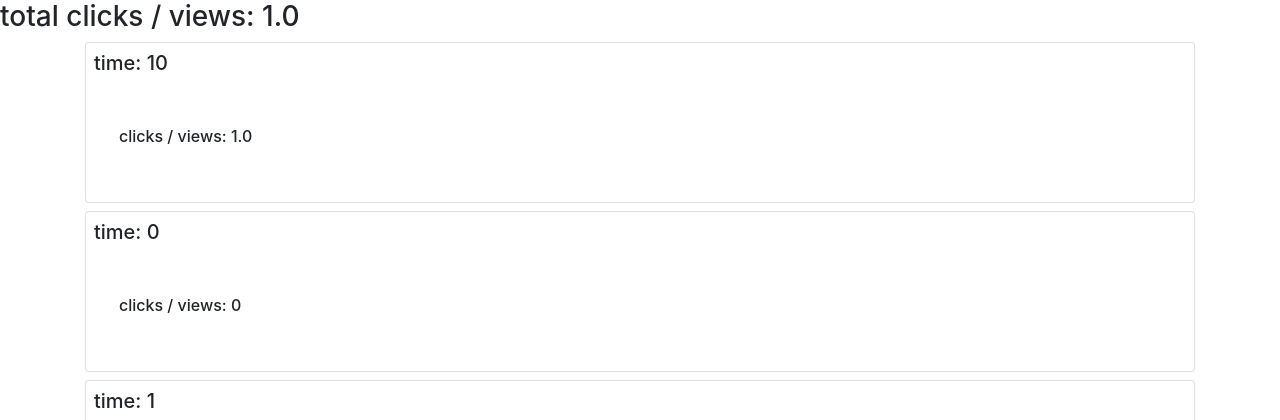
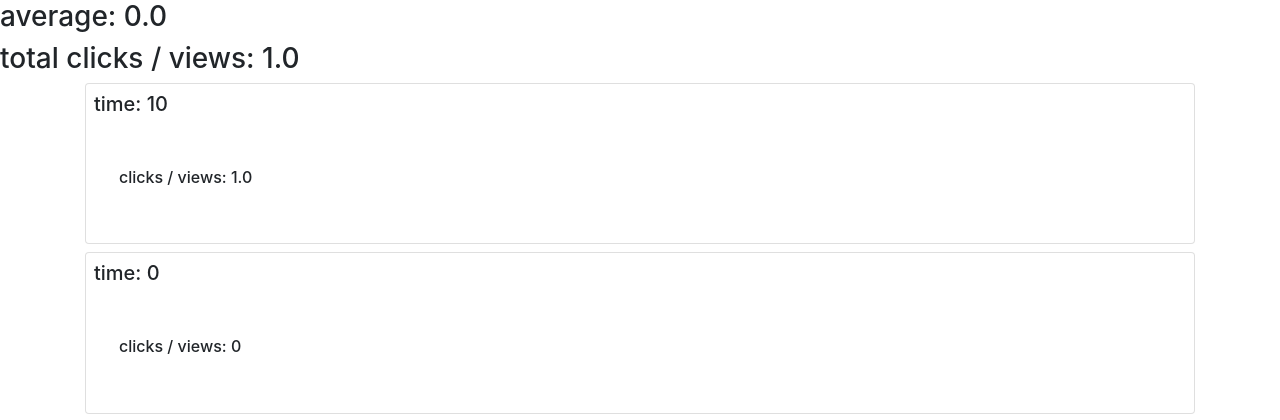
Before and after one commit to ShanliAlefkhani/online-advertising-platform, a Django app: page /record in a window 1280 px wide. Shown: the top 420 px of the page. Run offline with Django 3.2, Linux system fonts and the light colour scheme; tables that the repository leaves empty hold one stand-in row (values such as "Sample post"); some libraries are stand-ins or nearby versions.

Commit message:
Calculate average differance between clicks and views time.

```diff
--- a/advertiser_management/templates/record.html
+++ b/advertiser_management/templates/record.html
@@ -7,6 +7,7 @@
     <title>Record View</title>
 </head>
 <body>
+<h3> average: {{ average }}</h3>
 <h3> total clicks / views: {{ total_clicks_views }}</h3>
 <div class="container" dir="rtl">
     {% for element in clicks_views %}
--- a/advertiser_management/views.py
+++ b/advertiser_management/views.py
@@ -78,8 +78,15 @@ class RecordView(View):
 
         sorted_clicks_views = sorted(clicks_views, key=lambda i: i['number'], reverse=True)
 
+        sum_of_time = 0
+        print(sum_of_time)
+        for click in Click.objects.all():
+            sum_of_time += click.datetime.minute - ViewModel.objects.filter(ip=click.ip).first().datetime.minute
+        average = sum_of_time / Click.objects.all().count()
+
         return render(request, 'record.html',
                       {'context': context,
                        'total_clicks_views': (total_clicks / total_views).__round__(2),
-                       'clicks_views': sorted_clicks_views
+                       'clicks_views': sorted_clicks_views,
+                       'average': average
                        })
```
